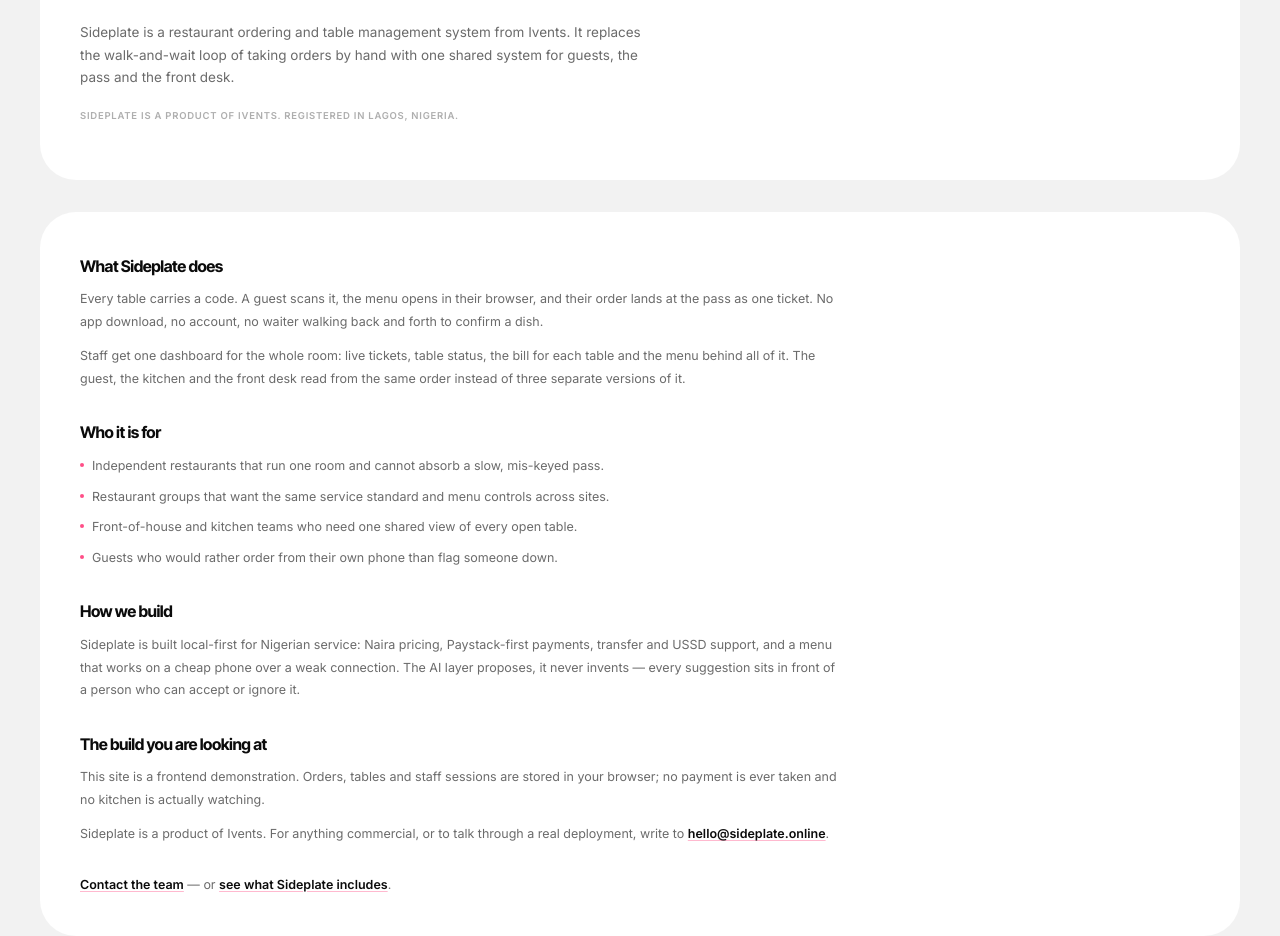
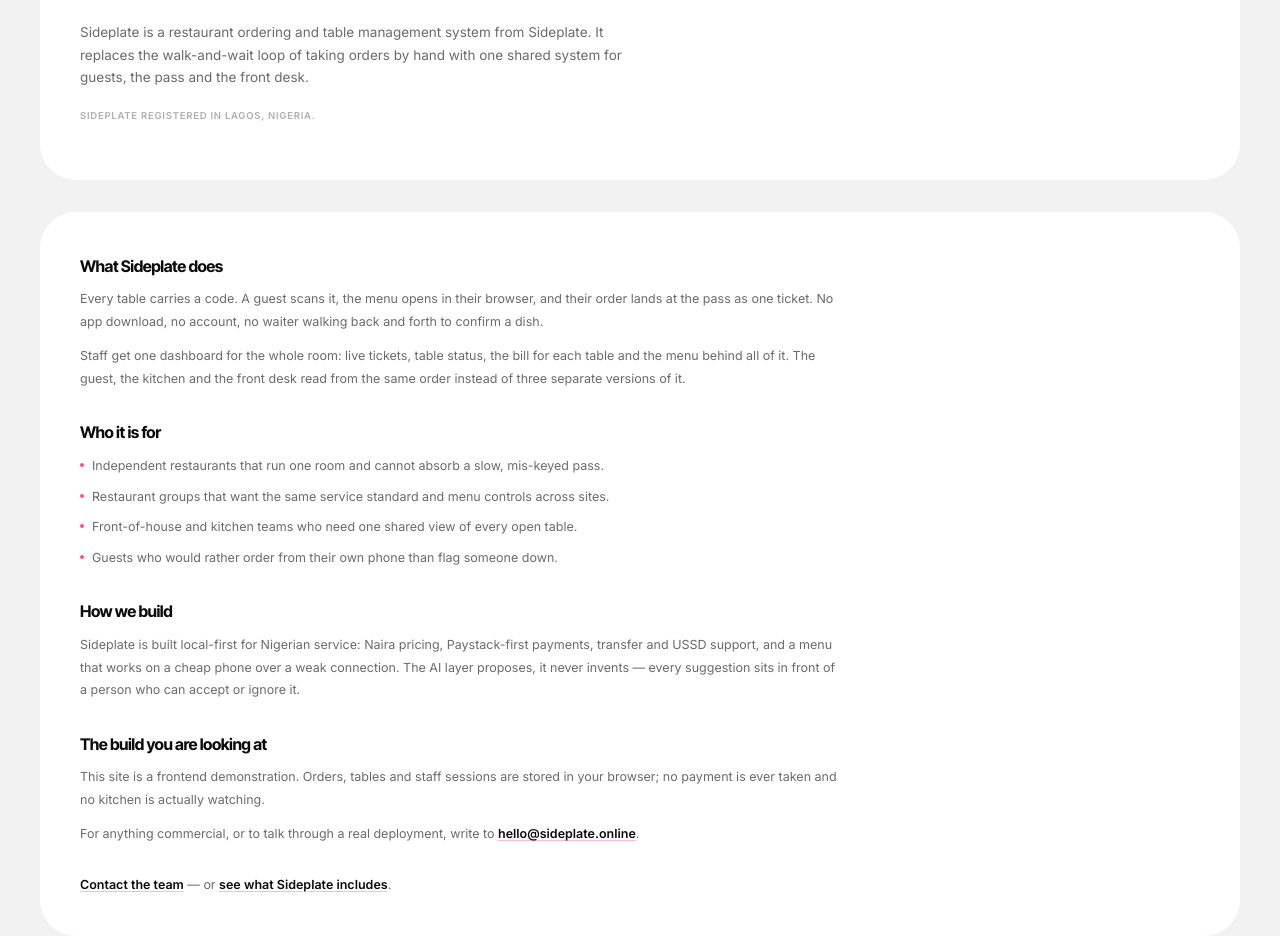
Before and after one commit to izzychils/qr, a Next.js app: page /about in a window 1280 px wide. Shown: the part 296-1232 px from the top of the page. Built offline with nearby package versions, Linux system fonts and the light colour scheme.

Commit message:
refactor: comment out all 'Ivents' references across codebase

```diff
--- a/src/app/about/page.tsx
+++ b/src/app/about/page.tsx
@@ -6,7 +6,7 @@ import { PageShell, Section, Bullets } from "@/components/marketing/page-shell";
 export const metadata: Metadata = {
   title: "About",
   description:
-    "Sideplate is restaurant software from Ivents: the menu, the order, the receipt and the bill on every table.",
+    "Sideplate is restaurant software: the menu, the order, the receipt and the bill on every table.", // "Sideplate is restaurant software from Ivents: the menu, the order, the receipt and the bill on every table.",
 };
 
 export default function AboutPage() {
@@ -56,7 +56,7 @@ export default function AboutPage() {
           your browser; no payment is ever taken and no kitchen is actually watching.
         </p>
         <p>
-          Sideplate is a product of {site.company}. For anything commercial, or to talk through a
+          {/* Sideplate is a product of {site.company}. */} For anything commercial, or to talk through a
           real deployment, write to{" "}
           <a
             className="font-semibold text-forest underline decoration-tomato/40 underline-offset-2 hover:decoration-tomato"
--- a/src/app/layout.tsx
+++ b/src/app/layout.tsx
@@ -38,7 +38,7 @@ export const metadata: Metadata = {
   openGraph: {
     title: "Sideplate | Your website on every table",
     description:
-      "QR ordering, table service, kitchen operations and restaurant intelligence in one calm system. Sideplate is a product of Ivents.",
+      "QR ordering, table service, kitchen operations and restaurant intelligence in one calm system.", // "QR ordering, table service, kitchen operations and restaurant intelligence in one calm system. Sideplate is a product of Ivents.",
     type: "website",
   },
 };
--- a/src/lib/site.ts
+++ b/src/lib/site.ts
@@ -10,8 +10,8 @@ export const site = {
   tagline: "Your website on every table",
   description:
     "Sideplate turns every restaurant table into a digital waiter: QR ordering, shared bills, a live kitchen display and one calm dashboard for the whole service.",
-  company: "Ivents",
-  companyLine: "Sideplate is a product of Ivents.",
+  company: "Sideplate", // "Ivents",
+  companyLine: "Sideplate", // "Sideplate is a product of Ivents.",
   email: "hello@sideplate.online",
   location: "Lagos, Nigeria",
   lastUpdated: "4 November 2026",
```
